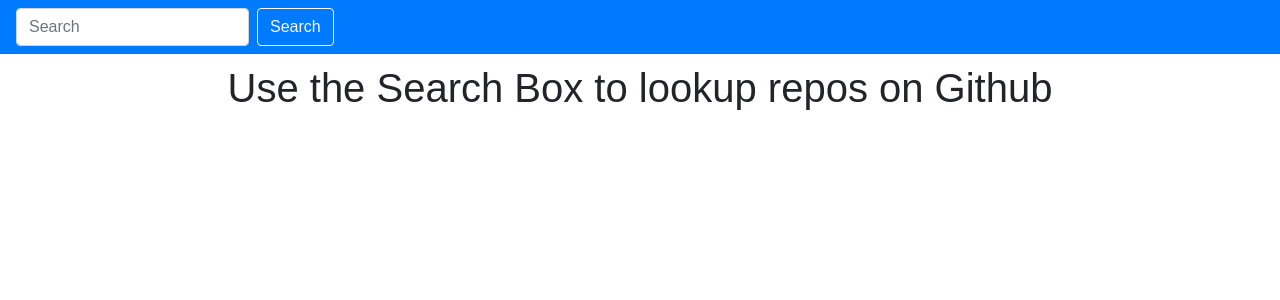
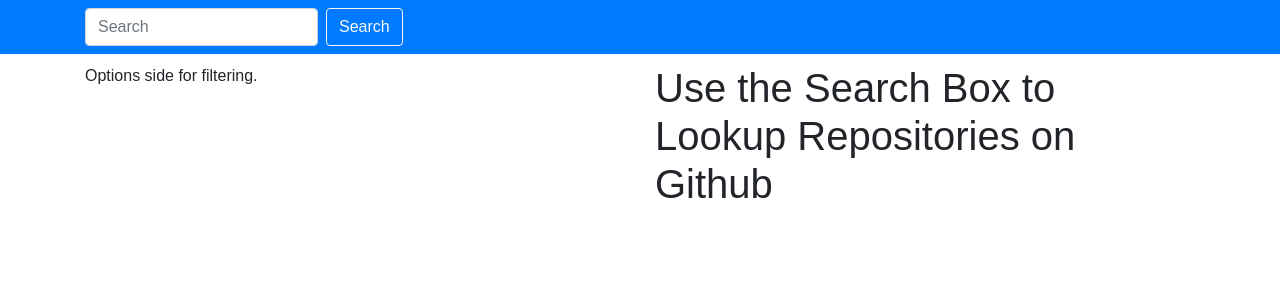
Before and after one commit to brandon-thimmesch/gh-react-searcher, a React (Create React App) app: page / in a window 1280 px wide. Shown: the top 300 px of the page. Built offline with nearby package versions, Linux system fonts and the light colour scheme.

Commit message:
Further styling. Trying to decide if I should keep components stateless or not.

```diff
--- a/src/components/BlankMain.js
+++ b/src/components/BlankMain.js
@@ -2,7 +2,7 @@
 
 const BlankMain = () => (
     <blankmain>
-        <h1>Use the Search Box to lookup repos on Github</h1>
+        <h1>Use the Search Box to Lookup Repositories on Github</h1>
     </blankmain>
 )
 
--- a/src/components/Header.js
+++ b/src/components/Header.js
@@ -4,7 +4,13 @@
 const Header = () => (
     <header>
         <nav class="navbar navbar-dark bg-primary">
-            <Search />
+            <div className="container">
+                <div className="row">
+                    <div className="col">
+                        <Search />
+                    </div>
+                </div>
+            </div>
         </nav>
     </header>
 )
--- a/src/components/Main.js
+++ b/src/components/Main.js
@@ -4,9 +4,19 @@
 
 const Main = () => (
     <main>
-        <Switch>
-            <Route exact path='/' component={BlankMain}/>
-        </Switch>
+        <div className="container">
+            <div className="row">
+                <div className="col">
+                    <p>Options side for filtering.</p>
+                </div>
+
+                <div className="col">
+                <Switch>
+                    <Route exact path='/' component={BlankMain}/>
+                </Switch>
+                </div>
+            </div>
+        </div>
     </main>
 )
 
--- a/src/index.css
+++ b/src/index.css
@@ -8,7 +8,3 @@
     margin-top: 0;
     height: 64px;
 }
-
-main {
-    text-align: center;
-}
```
